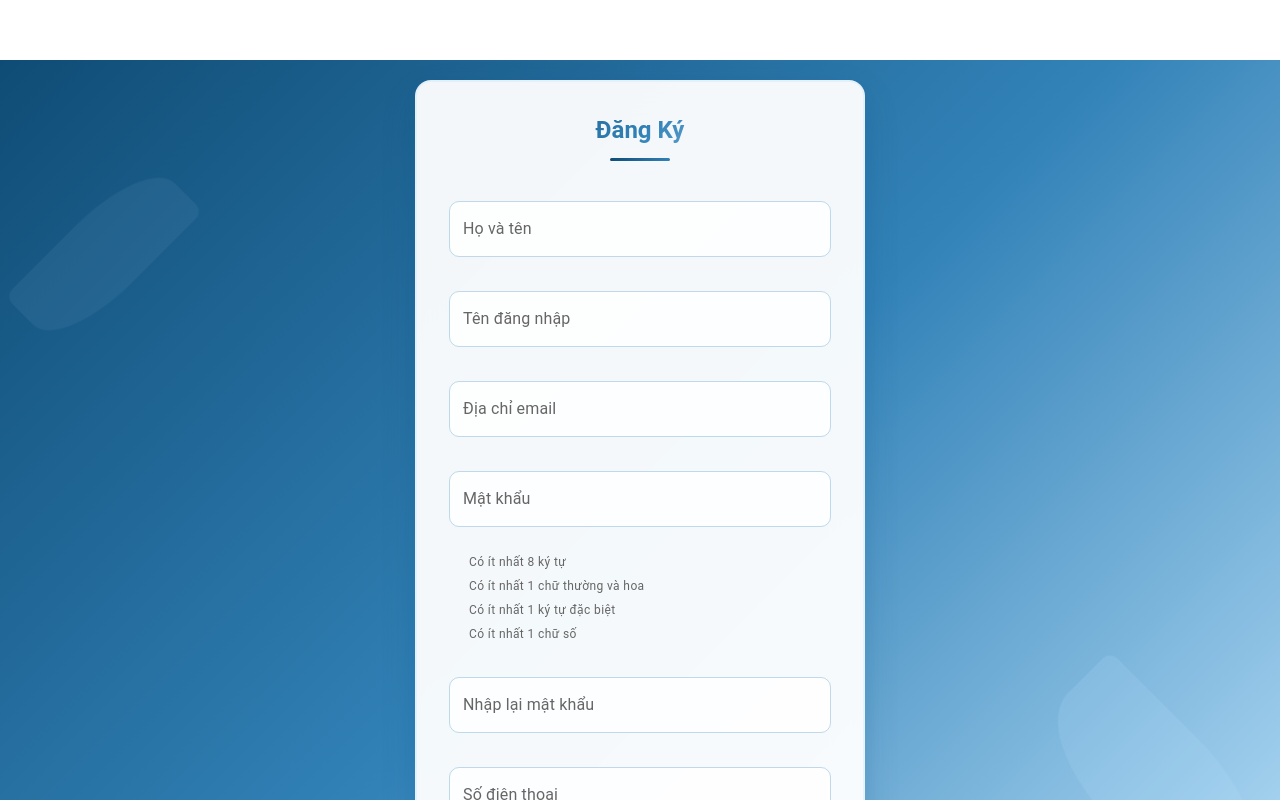
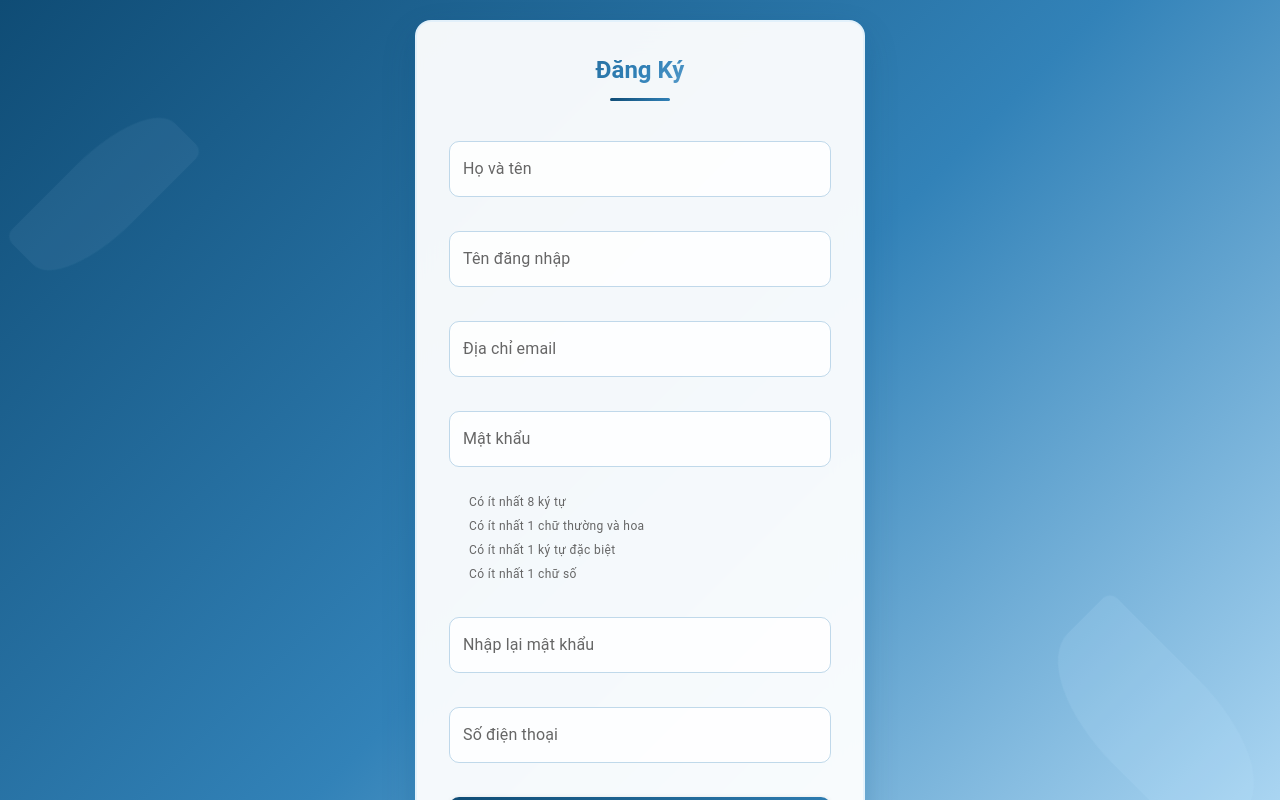
Before and after one commit to baonoob1011/SWP_Projetc_G6, a React (Vite) app in the folder adn_frontend/: page /signup in a window 1280 px wide. Shown: the top 800 px of the page. Built offline with nearby package versions, Linux system fonts and the light colour scheme.

Commit message:
update 3.0

```diff
--- a/adn_frontend/src/components/page/Login.module.css
+++ b/adn_frontend/src/components/page/Login.module.css
@@ -4,10 +4,11 @@
   display: flex;
   justify-content: flex-end;
   background: #f1f5f9 url('../../image/bg.png') center/cover no-repeat;
+  overflow: hidden;
 }
-body {
+/* body {
   overflow-y: hidden;
-}
+} */
 /* Login Panel (Right Side) */
 .paper {
   flex: 1;
--- a/adn_frontend/src/components/page/SignUp.tsx
+++ b/adn_frontend/src/components/page/SignUp.tsx
@@ -158,7 +158,7 @@ const SignUp = () => {
   };
 
   return (
-    <div className={styles.container} style={{ marginTop: 60 }}>
+    <div className={styles.container} >
       <Paper elevation={20} className={styles.paper}>
         <Box component="form" onSubmit={handleSubmit}>
           <Typography variant="h5" gutterBottom className={styles.title}>
```
